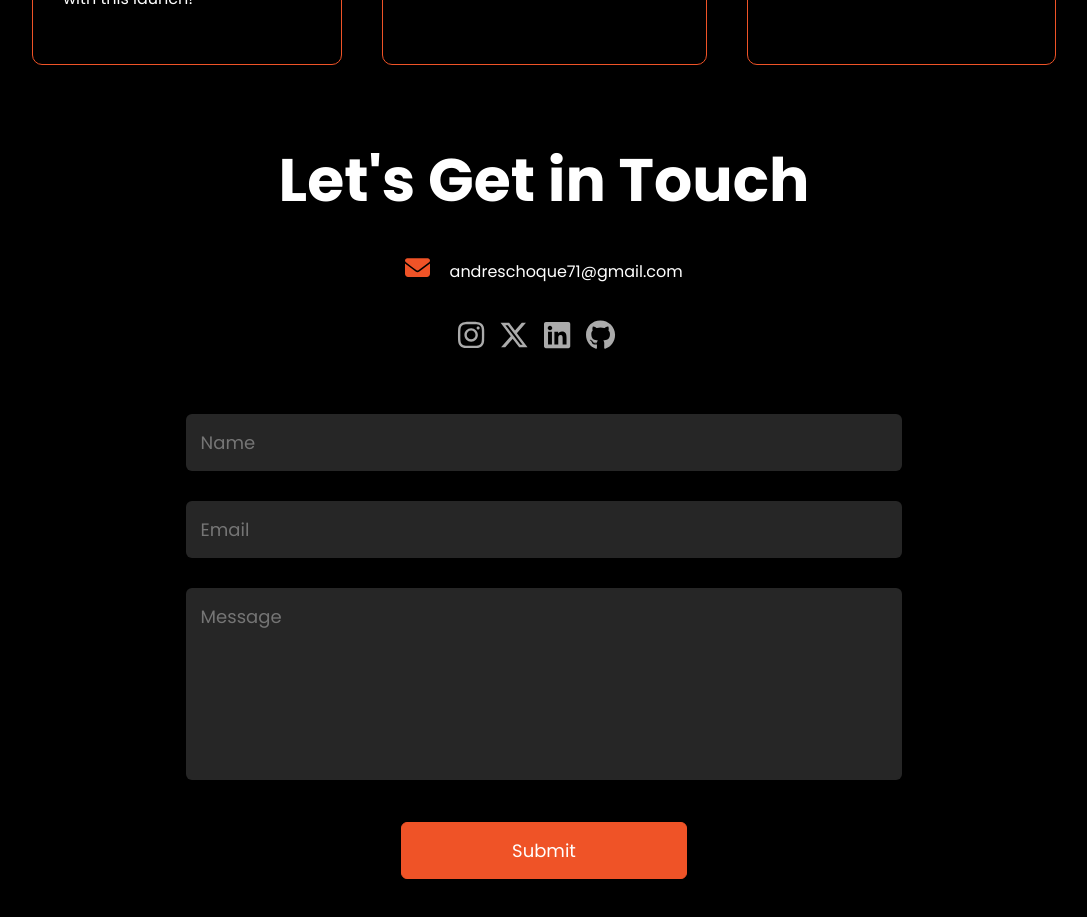
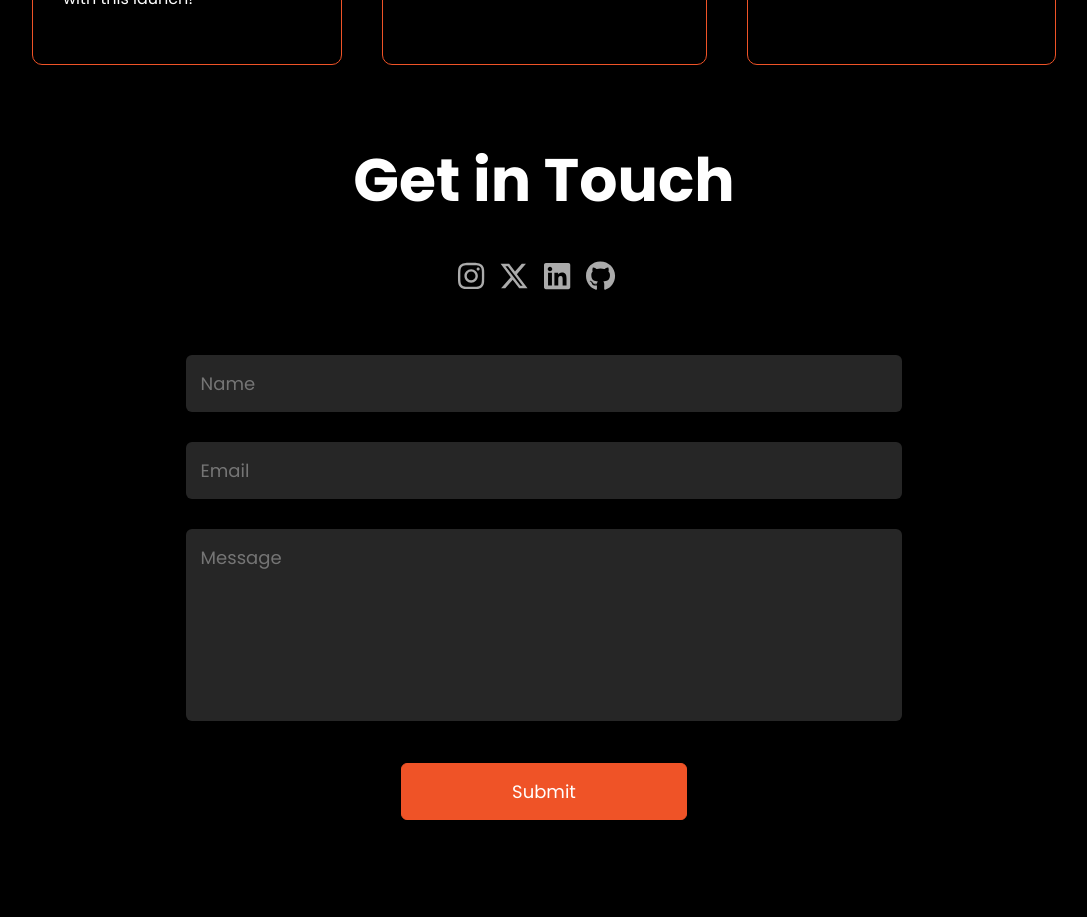
Before and after one commit to andreschoque3/Personal-Website, a React (Create React App) app in the folder client/: page / in a window 1280 px wide. Shown: the part 3200-4117 px from the top of the page, without its empty margins (96-1183 px from the left). Built offline with nearby package versions, Linux system fonts and the light colour scheme.

Commit message:
feat: updated resume and job titles

```diff
--- a/client/src/Pages/Home/Home.jsx
+++ b/client/src/Pages/Home/Home.jsx
@@ -12,7 +12,7 @@ import workpic4 from './Images/cfl.png'
 import workpic5 from './Images/github-projects.png'
 import workpic6 from './Images/andres-website-2.png'
 import { FontAwesomeIcon } from '@fortawesome/react-fontawesome'
-import { faCode, faPenRuler, faEnvelope, faScrewdriverWrench, faGraduationCap, faBriefcase, faUsers, faFileArrowDown, faLocationArrow } from '@fortawesome/free-solid-svg-icons'
+import { faCode, faPenRuler, faScrewdriverWrench, faGraduationCap, faBriefcase, faUsers, faFileArrowDown, faLocationArrow } from '@fortawesome/free-solid-svg-icons'
 import { faInstagram, faLinkedin, faGithub, faXTwitter} from '@fortawesome/free-brands-svg-icons'
 import { Helmet } from 'react-helmet';
 import { ReactTyped } from 'react-typed';
@@ -34,7 +34,7 @@ function Home() {
     const handleDownloadResume = async () => {
       try {
           // Fetch the resume file from the public folder
-          const response = await fetch('/Andres_Choque_2024.pdf');
+          const response = await fetch('/Andres_Choque_Resume_2024.pdf');
           const blob = await response.blob();
 
           // Create a URL for the blob object
@@ -180,8 +180,7 @@ function Home() {
                       <div className={`tab-conts ${activeTab === 'experience' ? 'act-tab' : ''}`} id="experience">
                           <ul>
                               <li><span>Oct. 2023 &nbsp;-&nbsp; Present</span><br/>Web Developer & Consultant</li>
-                              <li><span>Sep. 2023 &nbsp;-&nbsp; Present</span><br/>Software Engineer I | CyberZek</li>
-                              <li><span>July 2023 &nbsp;-&nbsp; Sep 2023</span><br/>Software Engineer Intern | CyberZek</li>
+                              <li><span>Jul. 2023 &nbsp;-&nbsp; Present</span><br/>Software Engineer II | CyberZek</li>
                               <li><span>May 2022 &nbsp;-&nbsp; Aug 2022</span><br/>Software Developer Intern | Samaritan's Purse</li>
                               <li><span>May 2021 &nbsp;-&nbsp; Jul 2021</span><br/>Web Developer Intern | CREOTEC</li>
                           </ul>
@@ -325,11 +324,11 @@ function Home() {
 
         <div className='contact-section' id='contact'>
           <div className='container'>
-            <h1 className="sub-header">Let's Get in Touch</h1>
+            <h1 className="sub-header">Get in Touch</h1>
 
             <div className='column'>
                 <div className="contact-t">
-                    <p><FontAwesomeIcon icon={faEnvelope}/> andreschoque71@gmail.com</p>
+                    {/* <p><FontAwesomeIcon icon={faEnvelope}/>andreschoque71@gmail.com</p> */}
                     <div className="social">
                         <a href="https://www.instagram.com/andres.choque23/" target="_blank" rel="noreferrer noopener" aria-label='Andres-choque-instagram-account'><FontAwesomeIcon icon={faInstagram}/></a>
                         <a href="https://twitter.com/andres_choque23" target='_blank' rel='noreferrer noopener' aria-label='Andres-choque-twitter-account'><FontAwesomeIcon icon={faXTwitter}/></a>
```
Also changed, not shown: 2 other files (tests, documents, lock files or other folders).
